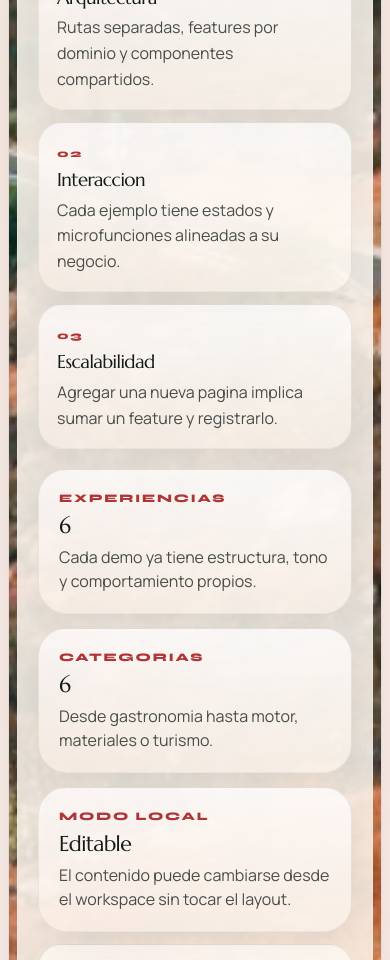
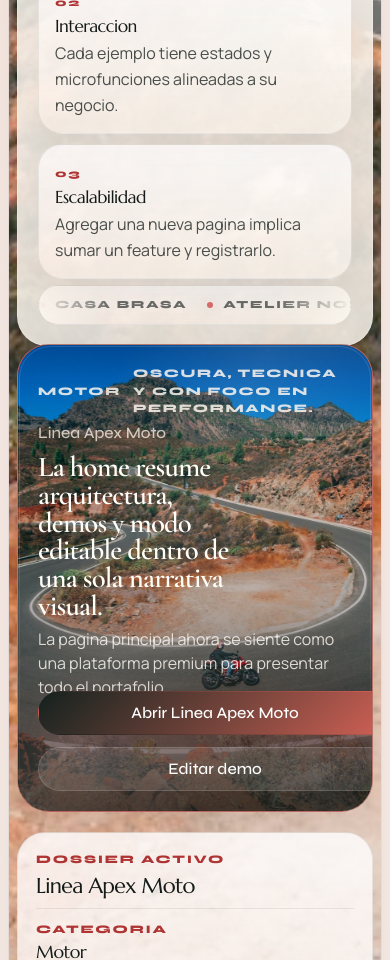
Before and after one commit to vicenzoscavino1999/catalogo-paginas-web, a React (Vite) app: page / in a window 390 px wide. Shown: the part 1040-2000 px from the top of the page. Built offline with nearby package versions, Linux system fonts and the light colour scheme.

Commit message:
Lighten catalog homepage composition

```diff
--- a/src/features/catalog/CatalogPage.tsx
+++ b/src/features/catalog/CatalogPage.tsx
@@ -16,11 +16,9 @@ import {
   type CatalogCategory,
   createCatalogCategories,
   createCatalogDossier,
-  createCatalogHeroSignals,
   createCatalogManifesto,
   createCatalogMarqueeItems,
   createCatalogPreviewSites,
-  createCatalogSignals,
   createCatalogSystemShowcase,
   filterCatalogSites,
   getNextCatalogSiteKey,
@@ -91,10 +89,6 @@ export function CatalogPage() {
   const activeSite = resolveActiveCatalogSite(activeSiteKey, visibleSites, siteRegistry, featuredSite);
   const activeScene = getSiteScene(activeSite.key);
   const activeSectionLabel = getCatalogSectionLabel(activeSection);
-  const heroSignals = useMemo(
-    () => createCatalogHeroSignals(siteRegistry, categories),
-    [categories, siteRegistry]
-  );
   const previewSites = useMemo(
     () => createCatalogPreviewSites(activeSite, visibleSites, siteRegistry),
     [activeSite, siteRegistry, visibleSites]
@@ -105,10 +99,6 @@ export function CatalogPage() {
   const marqueeItems = useMemo(
     () => createCatalogMarqueeItems(siteRegistry, categories, catalog.noteTitle),
     [catalog.noteTitle, categories, siteRegistry]
-  );
-  const catalogSignals = useMemo(
-    () => createCatalogSignals(category, deferredQuery, query, activeSite),
-    [activeSite, category, deferredQuery, query]
   );
   const systemShowcase = useMemo(
     () => createCatalogSystemShowcase(activeSite, siteRegistry),
@@ -266,7 +256,6 @@ export function CatalogPage() {
           activateSite={activateSite}
           catalog={catalog}
           heroManifesto={heroManifesto}
-          heroSignals={heroSignals}
           isSceneTransitioning={isSceneTransitioning}
           marqueeItems={marqueeItems}
           onPointerLeave={handleSurfaceLeave}
@@ -280,7 +269,6 @@ export function CatalogPage() {
         <CatalogListSection
           activeSite={activeSite}
           activateSite={activateSite}
-          catalogSignals={catalogSignals}
           categories={categories}
           category={category}
           onPointerLeave={handleSurfaceLeave}
--- a/src/features/catalog/CatalogSections.tsx
+++ b/src/features/catalog/CatalogSections.tsx
@@ -29,7 +29,6 @@ interface CatalogHeroSectionProps extends MotionHandlers {
   activeSite: SitePreview;
   catalog: CatalogContent;
   heroManifesto: Array<{ copy: string; index: string; title: string }>;
-  heroSignals: CatalogSignal[];
   isSceneTransitioning: boolean;
   marqueeItems: string[];
   previewSites: SitePreview[];
@@ -41,7 +40,6 @@ interface CatalogHeroSectionProps extends MotionHandlers {
 
 interface CatalogListSectionProps extends MotionHandlers {
   activeSite: SitePreview;
-  catalogSignals: CatalogSignal[];
   categories: string[];
   category: string;
   query: string;
@@ -105,7 +103,6 @@ export function CatalogHeroSection({
   activateSite,
   catalog,
   heroManifesto,
-  heroSignals,
   isSceneTransitioning,
   marqueeItems,
   onPointerLeave,
@@ -121,8 +118,6 @@ export function CatalogHeroSection({
       data-section-id="hero"
       data-visible="true"
       id="hero"
-      onPointerLeave={onPointerLeave}
-      onPointerMove={onPointerMove}
     >
       <div className={styles.heroBackdrop}>
         <img alt="" className={styles.backdropImage} decoding="async" fetchPriority="high" src={activeScene.image} />
@@ -157,19 +152,6 @@ export function CatalogHeroSection({
                   <small>{item.index}</small>
                   <strong>{item.title}</strong>
                   <p>{item.copy}</p>
-                </article>
-              ))}
-            </div>
-            <div className={styles.signalStrip}>
-              {heroSignals.map((signal, index) => (
-                <article
-                  className={styles.signalCard}
-                  key={createCompositeKey("hero-signal", index, signal.label, signal.value)}
-                  style={{ ["--item-index" as string]: index } as CSSProperties}
-                >
-                  <span>{signal.label}</span>
-                  <strong>{signal.value}</strong>
-                  <p>{signal.copy}</p>
                 </article>
               ))}
             </div>
@@ -300,7 +282,6 @@ export function CatalogHeroSection({
 export function CatalogListSection({
   activeSite,
   activateSite,
-  catalogSignals,
   categories,
   category,
   onPointerLeave,
@@ -316,8 +297,6 @@ export function CatalogListSection({
       data-section-id="catalogo"
       data-visible="false"
       id="catalogo"
-      onPointerLeave={onPointerLeave}
-      onPointerMove={onPointerMove}
     >
       <div className={styles.sectionInner}>
         <div className={styles.sectionHeader}>
@@ -363,19 +342,6 @@ export function CatalogListSection({
             ))}
           </div>
         </div>
-        <div className={styles.catalogSignalStrip}>
-            {catalogSignals.map((signal, index) => (
-              <article
-                className={styles.catalogSignalCard}
-                key={createCompositeKey("catalog-signal", index, signal.label, signal.value)}
-                style={{ ["--item-index" as string]: index } as CSSProperties}
-              >
-                <span>{signal.label}</span>
-                <strong>{signal.value}</strong>
-                <p>{signal.copy}</p>
-            </article>
-          ))}
-        </div>
         {visibleSites.length > 0 ? (
           <div className={styles.cardGrid}>
             {visibleSites.map((site, index) => {
@@ -392,7 +358,6 @@ export function CatalogListSection({
                     } as CSSProperties
                   }
                   onFocusCapture={() => activateSite(site.key)}
-                  onMouseEnter={() => activateSite(site.key)}
                   onPointerLeave={onPointerLeave}
                   onPointerMove={onPointerMove}
                 >
@@ -464,8 +429,6 @@ export function CatalogSystemSection({
       data-section-id="sistema"
       data-visible="false"
       id="sistema"
-      onPointerLeave={onPointerLeave}
-      onPointerMove={onPointerMove}
     >
       <div className={styles.sectionInner}>
         <div className={styles.systemLead}>
--- a/src/features/catalog/catalog.module.css
+++ b/src/features/catalog/catalog.module.css
@@ -632,7 +632,7 @@
   margin: 0 auto;
   padding: 24px 0 88px;
   display: grid;
-  gap: 24px;
+  gap: 20px;
 }
 
 .hero,
@@ -656,7 +656,7 @@
 }
 
 .hero {
-  min-height: clamp(980px, 156svh, 1360px);
+  min-height: clamp(840px, 120svh, 1120px);
 }
 
 .catalogSection {
@@ -815,10 +815,10 @@
 
 .heroInner {
   min-height: 100svh;
-  padding: 112px 0 64px;
+  padding: 104px 0 52px;
   display: grid;
   grid-template-columns: minmax(0, 0.82fr) minmax(0, 1.18fr);
-  gap: 34px;
+  gap: 24px;
   align-items: start;
   transform: translate3d(0, calc((1 - var(--section-focus)) * 16px), 0);
   transition: none;
@@ -826,9 +826,9 @@
 
 .sectionInner {
   min-height: auto;
-  padding: 112px 0 68px;
-  display: grid;
-  gap: 26px;
+  padding: 96px 0 56px;
+  display: grid;
+  gap: 22px;
   align-content: start;
   transition: none;
 }
@@ -954,9 +954,9 @@
 
 .heroCopy {
   display: grid;
-  gap: 22px;
+  gap: 18px;
   align-content: start;
-  max-width: 680px;
+  max-width: 720px;
   overflow: hidden;
   padding: 18px 20px 20px;
   border-radius: 30px;
@@ -996,11 +996,11 @@
 
 .heroTitle {
   margin: 0;
-  max-width: 8ch;
+  max-width: 10ch;
   font-family: "Cormorant Garamond", serif;
   font-weight: 600;
-  font-size: clamp(3.8rem, 6vw, 6.2rem);
-  line-height: 0.9;
+  font-size: clamp(3.2rem, 5.2vw, 5.4rem);
+  line-height: 0.92;
   color: #1a211f;
   text-shadow: 0 1px 0 rgba(255, 255, 255, 0.24);
 }
@@ -1023,8 +1023,8 @@
 .sectionCopy p,
 .livePanel p {
   max-width: 60ch;
-  font-size: 1rem;
-  line-height: 1.8;
+  font-size: 0.98rem;
+  line-height: 1.72;
 }
 
 .signalStrip {
@@ -1038,7 +1038,7 @@
 .heroManifesto {
   display: grid;
   grid-template-columns: repeat(3, minmax(0, 1fr));
-  gap: 12px;
+  gap: 10px;
   transform: translate3d(0, calc(((1 - var(--section-focus)) * 12px) + (var(--section-progress) * 14px)), 0);
   transition: none;
 }
@@ -1046,7 +1046,7 @@
 .heroManifestoCard {
   position: relative;
   overflow: hidden;
-  padding: 16px 18px;
+  padding: 14px 16px;
   border-radius: 24px;
   border: 1px solid rgba(24, 33, 31, 0.08);
   background:
@@ -1065,9 +1065,9 @@
 
 .heroManifestoCard strong {
   display: block;
-  margin-top: 8px;
-  margin-bottom: 8px;
-  font-size: 1.16rem;
+  margin-top: 6px;
+  margin-bottom: 6px;
+  font-size: 1.08rem;
   line-height: 1;
 }
 
@@ -1146,7 +1146,7 @@
 
 .heroStage {
   display: grid;
-  gap: 16px;
+  gap: 14px;
   align-content: start;
   transform: translate3d(0, calc((var(--section-progress) * 18px) - ((1 - var(--section-focus)) * 8px)), 0);
   transition: none;
@@ -1154,8 +1154,8 @@
 
 .stageRow {
   display: grid;
-  grid-template-columns: minmax(0, 0.98fr) minmax(300px, 0.72fr);
-  gap: 16px;
+  grid-template-columns: minmax(0, 1.04fr) minmax(280px, 0.68fr);
+  gap: 14px;
   align-items: start;
   transform: translate3d(0, calc(var(--section-progress) * 8px), 0);
   transition: none;
@@ -1163,7 +1163,7 @@
 
 .stageSidecar {
   display: grid;
-  gap: 16px;
+  gap: 14px;
   transform: translate3d(0, calc((var(--section-progress) * 14px) + ((1 - var(--section-focus)) * 6px)), 0);
   transition: none;
 }
@@ -1211,7 +1211,7 @@
 }
 
 .spotlightCard {
-  min-height: 520px;
+  min-height: 468px;
 }
 
 .spotlightImage,
@@ -1292,11 +1292,11 @@
 
 .spotlightCopy strong,
 .cardMediaCopy strong {
-  max-width: 13ch;
+  max-width: 15ch;
   font-family: "Cormorant Garamond", serif;
   font-weight: 600;
-  font-size: clamp(2rem, 3.2vw, 3rem);
-  line-height: 0.94;
+  font-size: clamp(1.8rem, 2.8vw, 2.6rem);
+  line-height: 0.96;
   color: #fffdf8;
   text-shadow: 0 10px 24px rgba(10, 11, 10, 0.18);
 }
@@ -1323,7 +1323,7 @@
 }
 
 .spotlightCard .spotlightCopy {
-  bottom: 92px;
+  bottom: 84px;
 }
 
 .dossierPanel,
@@ -1340,9 +1340,9 @@
 }
 
 .dossierPanel {
-  padding: 20px;
-  display: grid;
-  gap: 14px;
+  padding: 18px;
+  display: grid;
+  gap: 12px;
   transform: translate3d(var(--panel-x), var(--panel-y), 0);
 }
 
@@ -1352,7 +1352,7 @@
 }
 
 .dossierHead strong {
-  font-size: 1.5rem;
+  font-size: 1.34rem;
   line-height: 0.98;
 }
 
@@ -1380,7 +1380,7 @@
 }
 
 .sidePreviewCard {
-  min-height: 230px;
+  min-height: 206px;
   padding: 0;
   text-align: left;
   background: transparent;
@@ -1399,7 +1399,7 @@
 .previewRail {
   display: grid;
   grid-template-columns: repeat(3, minmax(0, 1fr));
-  gap: 14px;
+  gap: 12px;
   align-items: start;
   transform: translate3d(0, calc((var(--section-progress) * 18px) + ((1 - var(--section-focus)) * 8px)), 0);
   opacity: calc(0.76 + (var(--section-focus) * 0.24));
@@ -1407,7 +1407,7 @@
 }
 
 .previewCard {
-  min-height: 210px;
+  min-height: 188px;
   padding: 0;
   text-align: left;
   background: transparent;
@@ -1476,9 +1476,9 @@
 .motionTickerTrack {
   display: flex;
   align-items: center;
-  gap: 28px;
+  gap: 20px;
   width: max-content;
-  padding: 13px 0;
+  padding: 11px 0;
   animation: none;
 }
 
@@ -1490,9 +1490,9 @@
   position: relative;
   display: inline-flex;
   align-items: center;
-  gap: 28px;
-  padding-left: 18px;
-  font-size: 0.74rem;
+  gap: 20px;
+  padding-left: 16px;
+  font-size: 0.68rem;
   font-weight: 800;
   letter-spacing: 0.16em;
   text-transform: uppercase;
@@ -1514,7 +1514,7 @@
 .systemLead {
   display: grid;
   grid-template-columns: minmax(0, 1.08fr) minmax(300px, 0.92fr);
-  gap: 18px;
+  gap: 16px;
   align-items: end;
   transform: translate3d(0, calc(((1 - var(--section-focus)) * 16px) - (var(--section-progress) * 8px)), 0);
   transition: none;
@@ -1528,7 +1528,7 @@
 
 .sectionCopy h2 {
   margin: 0;
-  font-size: clamp(2.8rem, 4.8vw, 4.8rem);
+  font-size: clamp(2.4rem, 4vw, 4.1rem);
   line-height: 0.9;
   color: #181f1d;
   text-shadow: 0 1px 0 rgba(255, 255, 255, 0.18);
@@ -1541,7 +1541,7 @@
 .controlsPanel {
   display: grid;
   grid-template-columns: minmax(320px, 0.6fr) minmax(0, 1.4fr);
-  gap: 18px;
+  gap: 14px;
   align-items: end;
   transform: translate3d(0, calc((1 - var(--section-focus)) * 12px), 0);
   transition: none;
@@ -1618,14 +1618,14 @@
 .cardGrid {
   display: grid;
   grid-template-columns: repeat(3, minmax(0, 1fr));
-  gap: 18px;
+  gap: 16px;
   transform: translate3d(0, calc(((1 - var(--section-focus)) * 14px) + (var(--section-progress) * 14px)), 0);
   transition: none;
 }
 
 .card {
   display: grid;
-  min-height: 460px;
+  min-height: 420px;
   background:
     linear-gradient(180deg, rgba(255, 251, 245, 0.78), rgba(255, 247, 238, 0.68)),
     linear-gradient(145deg, color-mix(in srgb, var(--card-accent, var(--theme-accent)) 10%, transparent), transparent 72%);
@@ -1638,7 +1638,7 @@
 .cardMedia {
   position: relative;
   z-index: 2;
-  min-height: 230px;
+  min-height: 210px;
   background:
     linear-gradient(155deg, color-mix(in srgb, var(--card-accent, var(--theme-accent)) 82%, #111413), #8e7763 170%);
 }
@@ -1647,13 +1647,13 @@
   position: relative;
   z-index: 2;
   display: grid;
-  gap: 18px;
-  padding: 20px 22px 22px;
+  gap: 14px;
+  padding: 18px 20px 20px;
   align-content: start;
 }
 
 .cardDescription {
-  line-height: 1.72;
+  line-height: 1.64;
 }
 
 .systemLead {
```
